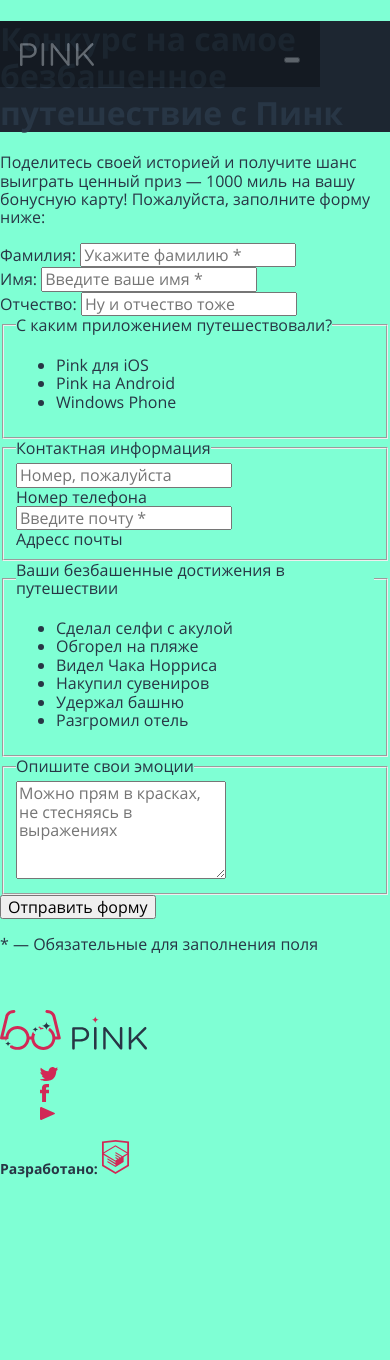
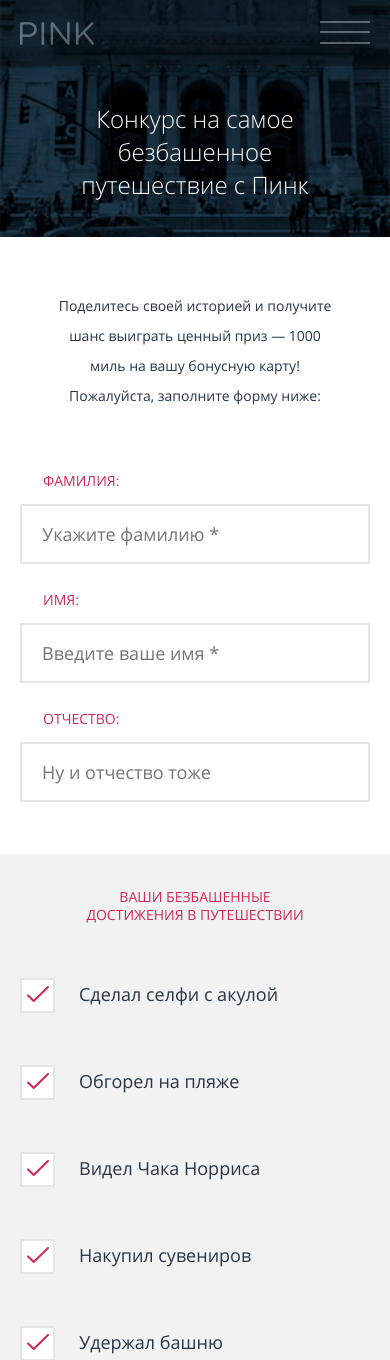
Before and after one commit to Allex24/1707749-pink-22, a website: page source/form.html in a window 390 px wide. Shown: the top 1360 px of the page. Before the commit the page ends 1218 px from the top, so only its background shows below. Drawn offline with nearby package versions, Linux system fonts and the light colour scheme; files that its build step writes are made by us from their sources.

Commit message:
Выполняет стилизацию страницы форм

```diff
--- a/source/form.html
+++ b/source/form.html
@@ -9,32 +9,32 @@
     <title>Мобильное приложение Пинк</title>
     <link href="./css/style.css" rel="stylesheet">
   </head>
-  <body class="page-body" style="background-color: aquamarine;">
+  <body class="page-body">
 
     <!--HEADER-->
     <header class="header">
       <div class="container">
         <div class="header__inner">
-          <a href="index.html" class="header__logo">
+          <a class="header__logo">
             <img src="img/logotype-mobile.svg" width="74" height="23" alt="Мобильное приложение «Пинк»">
           </a>
           <nav class="main-nav">
-            <button class="main-nav__toggle" type="button">
-              <span class="visually-hidden">Открыть меню</span>
-            </button>
+            <div class="header__burger">
+              <span></span>
+            </div>
             <div class="main-nav__wrapper">
               <ul class="main-nav__list site-list">
                 <li class="site-list__item">
-                  <a href="index.html">Главная</a>
+                  <a class="site-list__link">Главная</a>
                 </li>
                 <li class="site-list__item">
-                  <a href="#">Фотографии</a>
-                </li>
-                <li class="site-list__item site-list__item--active">
-                  <a href="#">Конкурс</a>
+                  <a class="site-list__link" href="#">Фотографии</a>
                 </li>
                 <li class="site-list__item">
-                  <a href="https://htmlacademy.ru/">HTML Academy</a>
+                  <a class="site-list__link" href="#">Конкурс</a>
+                </li>
+                <li class="site-list__item">
+                  <a class="site-list__link" href="https://htmlacademy.ru/">HTML Academy</a>
                 </li>
               </ul>
             </div>
@@ -46,7 +46,7 @@
     <main class="main">
 
       <!--INTRO-->
-      <section class="intro intro-form">
+      <section class="intro-form">
         <div class="wrapper">
           <h1 class="intro__title">
             Конкурс на самое безбашенное путешествие с Пинк
@@ -56,13 +56,13 @@
 
       <!--Form-block -->
       <section class="form-block">
-        <div class="wrapper">
+        <div class="form-block__wrapper">
           <p class="form-block__content">
             Поделитесь своей историей и получите шанс выиграть ценный приз — 1000 миль на вашу бонусную карту! Пожалуйста, заполните форму ниже:
           </p>
 
           <form class="form-block__form" method="get" action="https://echo.htmlacademy.ru">
-            <div class="form-block__form-contacts half-size-form">
+            <div class="form-block__form-contacts-name half-size-form">
               <div class="contact-input">
                 <label class="contact-input__label" for="user-surname">Фамилия:</label>
                 <input class="contact-input__input" type="text" id="user-surname" name="user-surname" placeholder="Укажите фамилию *" required>
@@ -80,27 +80,84 @@
 
             </div>
 
-            <div class="form-block__form-contacts half-size-form">
+            <div class="form-block__form-contacts form-block__form-color">
+              <fieldset class="form-block__fieldset">
+                <legend class="form-block__legend legend--checkbox">Ваши безбашенные достижения в путешествии</legend>
 
+                  <ul class="form-block__list">
+
+                    <li class="form-block__item form-block__item-checkbox">
+                      <input class="visually-hidden form-block__input-checkbox" type="checkbox" name="selfie" id="selfie" checked>
+                      <label for="selfie">Сделал селфи с акулой</label>
+                    </li>
+
+                    <li class="form-block__item form-block__item-checkbox">
+                      <input class="visually-hidden form-block__input-checkbox" type="checkbox" name="on-beach" id="on-beach" checked>
+                      <label for="on-beach">Обгорел на пляже</label>
+                    </li>
+
+                    <li class="form-block__item form-block__item-checkbox">
+                      <input class="visually-hidden form-block__input-checkbox" type="checkbox" name="chuck-norris" id="chuck-norris">
+                      <label for="chuck-norris">Видел Чака Норриса</label>
+                    </li>
+
+                    <li class="form-block__item form-block__item-checkbox">
+                      <input class="visually-hidden form-block__input-checkbox" type="checkbox" name="souvenirs" id="souvenirs">
+                      <label for="souvenirs">Накупил сувениров</label>
+                    </li>
+
+                    <li class="form-block__item form-block__item-checkbox">
+                      <input class="visually-hidden form-block__input-checkbox" type="checkbox" name="tower" id="tower" checked>
+                      <label for="tower">Удержал башню</label>
+                    </li>
+
+                    <li class="form-block__item form-block__item-checkbox">
+                      <input class="visually-hidden form-block__input-checkbox" type="checkbox" name="hotel" id="hotel">
+                      <label for="hotel">Разгромил отель</label>
+                    </li>
+                  </ul>
+                </fieldset>
+              </div>
+
+
+            <div class="form-block__form-contacts form-contacts--email">
               <fieldset class="form-block__fieldset">
-                <legend class="form-block__legend">
+                <legend class="form-block__legend legen-hidden">
+                  Контактная информация
+                </legend>
+                <div class="contact-input">
+                  <label class="contact-input__label" for="user-contacts-phone">Номер телефона</label>
+                  <input class="contact-input__input" type="tell" id="user-contacts-phone" name="user-contacts-phone" placeholder="Номер, пожалуйста">
+                </div>
+
+                <div class="contact-input">
+                  <label class="contact-input__label" for="user-contacts-phone">Адресс почты</label>
+                  <input class="contact-input__input" type="email" id="user-contacts-email" name="user-contacts-email" placeholder="Введите почту *" required>
+                </div>
+              </fieldset>
+            </div>
+
+            <div class="form-block__form-contacts half-size-form form-block__form-color">
+
+              <fieldset class="form-block__fieldset fieldset--radio">
+                <legend class="form-block__legend legend--radio">
                   С каким приложением путешествовали?
                 </legend>
 
-                <ul class="form-block__list ">
+                <ul class="form-block__list">
                   <li class="form-block__item form-block__item-radio">
-                    <input class="visually-hidden contact-input__input contact-input__input-radio" type="radio" name="application-selection" value="for-iOS" id="filter-radio_for-iOS" checked>
+                    <input class="visually-hidden form-block__input-radio" type="radio" name="application-selection" value="for-iOS" id="filter-radio_for-iOS" checked>
                     <label for="filter-radio_for-iOS">Pink для iOS</label>
                   </li>
 
                   <li class="form-block__item form-block__item-radio">
-                    <input class="visually-hidden contact-input__input contact-input__input-radio" type="radio" name="application-selection" value="for-Android" id="filter-radio_for-Android">
-                    <label class="contact-input__label" for="filter-radio_for-Android">Pink на Android</label>
+                    <input class="visually-hidden form-block__input-radio" type="radio" name="application-selection" value="for-Android" id="filter-radio_for-Android">
+                    <label for="filter-radio_for-Android">Pink на Android</label>
                   </li>
 
                   <li class="form-block__item form-block__item-radio">
-                    <input class="visually-hidden contact-input__input contact-input__input-radio" type="radio" name="application-selection" value="for-Windows-Phone" id="filter-radio_for-Windows-Phone">
-                    <label class="contact-input__label" for="filter-radio_for-Windows-Phone">Windows Phone</label>
+                    <input class="visually-hidden form-block__input-radio" type="radio" name="application-selection" value="for-Windows-Phone" id="filter-radio_for-Windows-Phone">
+                    <label for="filter-radio_for-Windows-Phone">Windows Phone</label>
                   </li>
 
                 </ul>
@@ -108,65 +165,9 @@
             </div>
 
             <div class="form-block__form-contacts">
-              <fieldset class="form-block__fieldset">
-                <legend class="form-block__legend">
-                  Контактная информация
-                </legend>
-                <div class="contact-input">
-                  <input class="contact-input__input" type="tell" id="user-contacts-phone" name="user-contacts-phone" placeholder="Номер, пожалуйста"><br>
-                  <label class="contact-input__label" for="user-contacts-phone">Номер телефона</label>
-                </div>
 
-                <div class="contact-input">
-                  <input class="contact-input__input" type="email" id="user-contacts-email" name="user-contacts-email" placeholder="Введите почту *" required><br>
-                  <label class="contact-input__label" for="user-contacts-phone">Адресс почты</label>
-                </div>
-              </fieldset>
-            </div>
-
-            <div class="form-block__form-contacts">
-            <fieldset class="form-block__fieldset">
-              <legend class="form-block__legend">Ваши безбашенные достижения в путешествии</legend>
-
-                <ul class="form-block__list">
-
-                  <li class="form-block__item form-block__item-checkbox">
-                    <input class="visually-hidden progress__input-checkbox progress__input" type="checkbox" name="selfie" id="selfie" checked>
-                    <label for="selfie">Сделал селфи с акулой</label>
-                  </li>
-
-                  <li class="form-block__item form-block__item-checkbox">
-                    <input class="visually-hidden contact-input__input" type="checkbox" name="on-beach" id="on-beach" checked>
-                    <label for="on-beach">Обгорел на пляже</label>
-                  </li>
-
-                  <li class="form-block__item form-block__item-checkbox">
-                    <input class="visually-hidden contact-input__input" type="checkbox" name="chuck-norris" id="chuck-norris">
-                    <label for="chuck-norris">Видел Чака Норриса</label>
-                  </li>
-
-                  <li class="form-block__item form-block__item-checkbox">
-                    <input class="visually-hidden contact-input__input" type="checkbox" name="souvenirs" id="souvenirs">
-                    <label for="souvenirs">Накупил сувениров</label>
-                  </li>
-
-                  <li class="form-block__item form-block__item-checkbox">
-                    <input class="visually-hidden contact-input__input" type="checkbox" name="tower" id="tower" checked>
-                    <label for="tower">Удержал башню</label>
-                  </li>
-
-                  <li class="form-block__item form-block__item-checkbox">
-                    <input class="visually-hidden contact-input__input" type="checkbox" name="hotel" id="hotel">
-                    <label for="hotel">Разгромил отель</label>
-                  </li>
-                </ul>
-              </fieldset>
-            </div>
-
-            <div class="form-block__form-contacts">
-
-            <fieldset class="form-block__fieldset">
-              <legend class="form-block__fieldset">
+            <fieldset class="form-block__fieldset form-block__fieldset--textarea">
+              <legend class="form-block__legend form-block__legend--textarea">
                 Опишите свои эмоции
               </legend>
               <textarea class="contact-input__input  contact-input__input--center" rows="5" id="your-emotion" name="content" placeholder="Можно прям в красках, не стесняясь в выражениях"></textarea>
@@ -174,11 +175,13 @@
 
           </div>
 
-          <button class="form-block__button" type ="submit">Отправить форму</button>
+          <div class="form-block__button">
+            <button class="button" type ="submit">Отправить форму</button>
+          </div>
 
           <div class="form-block__attention">
             <p class="attention__content">
-              <span class="content__star">*</span> — Обязательные для заполнения поля
+              <span class="content__star">*</span> — Обязательные <span class="attention__content-hidden">для заполнения</span> поля
             </p>
           </div>
 
--- /dev/null
+++ b/source/sass/blocks/form-block.scss
@@ -0,0 +1,204 @@
+// Form-block
+
+.form-block__content {
+  max-width: 280px;
+  font-weight: normal;
+  font-size: 14px;
+  line-height: 30px;
+  text-align: center;
+  padding-top: 54px;
+  margin: 0 auto;
+}
+
+.form-block__form {
+  padding-top: 34px;
+}
+
+.contact-input {
+  display: flex;
+  flex-direction: column;
+  &__label {
+    font-size: 14px;
+    line-height: 30px;
+    color: $pink;
+    text-transform: uppercase;
+    padding-left: 23px;
+    margin-bottom: 8px;
+    margin-top: 21px;
+  }
+
+  &__input{
+    font-size: 18px;
+    line-height: 30px;
+    padding: 13px 0 13px 20px;
+    border: 2px solid $borderGrey;
+    border-radius: 1px;
+  }
+}
+
+.form-block__form-contacts-name {
+  margin-bottom: 52px;
+  padding: 0 20px;
+}
+
+.form-block__form-color {
+  background-color: $lightgrey;
+}
+
+.form-block__fieldset {
+  border: none;
+  margin: 0 auto;
+  padding: 0 20px;
+  }
+
+.form-block__legend {
+  font-size: 14px;
+  line-height: 18px;
+  text-transform: uppercase;
+  color: $pink;
+  text-align: center;
+  max-width: 220px;
+}
+
+.legend--checkbox {
+  padding: 34px 0 55px;
+}
+
+.form-block__list {
+  list-style: none;
+  margin: 0;
+  padding: 0;
+}
+
+.form-block__item {
+  font-size: 18px;
+  line-height: 30px;
+}
+
+.form-block__item-checkbox {
+  padding: 0 0 57px 59px;
+}
+
+.form-block__input-checkbox + label {
+  position: relative;
+
+}
+
+.form-block__input-checkbox + label:before {
+  content: "";
+  width: 35px;
+  height: 35px;
+  position: absolute;
+  top: -4px;
+  left: -59px;
+  border: 2px solid $borderGrey;
+  border-radius: 1px;
+  background-color: $white;
+}
+
+.form-block__input-checkbox + label::after {
+  content: '';
+  background-image: url(../img/tick.svg);
+  position: absolute;
+  width: 22px;
+  height: 16px;
+  left: -52px;
+  top: 4px;
+}
+
+.legen-hidden {
+  display: none;
+}
+
+.form-contacts--email {
+  margin-bottom: 44px;
+}
+
+.legend--radio {
+  padding: 42px 0 52px;
+}
+
+form-block__item-radio{
+  margin: 0;
+  padding: 0;
+}
+
+.form-block__item-radio {
+  padding: 0 0 62px 70px;
+}
+
+.form-block__item-radio:last-child {
+  padding-bottom: 54px;
+}
+
+.form-block__input-radio + label {
+  position: relative;
+}
+
+.form-block__input-radio + label:before {
+  content: "";
+  width: 37px;
+  height: 37px;
+  position: absolute;
+  top: -5px;
+  left: -69px;
+  border: 2px solid $borderGrey;
+  border-radius: 50%;
+  background-color: $white;
+}
+
+.form-block__input-radio + label::after {
+  content: '';
+  content: "";
+  width: 15px;
+  height: 15px;
+  position: absolute;
+  top: 6px;
+  left: -58px;
+  border-radius: 50%;
+  background-color: $pink;
+}
+
+.form-block__legend--textarea {
+  padding: 42px 0 22px;
+}
+
+.contact-input__input--center {
+  width: 100%;
+  min-height: 197px;
+  padding: 22px 0 0 20px;
+}
+
+.form-block__fieldset--textarea {
+  margin-bottom: 52px;
+}
+
+.form-block__button {
+  padding: 0 20px;
+}
+
+.button {
+  width: 280px;
+  height: 65px;
+  color: $white;
+  text-transform: uppercase;
+  background-color: $bgButton;
+  border: 2px solid $bgButton;
+  border-radius: 1px;
+  padding: 0;
+}
+
+.attention__content {
+  text-align: center;
+  font-size: 14px;
+  line-height: 30px;
+  text-transform: uppercase;
+}
+
+.attention__content-hidden {
+  display: none;
+}
+
+.content__star {
+  color: $pink;
+}
--- a/source/sass/blocks/header.scss
+++ b/source/sass/blocks/header.scss
@@ -5,7 +5,7 @@
   opacity: 0.3;
   position: absolute;
   z-index: 100;
-  min-width: 320px;
+  width: 100%;
   &__inner {
     min-height: 66px;
     display: flex;
--- /dev/null
+++ b/source/sass/blocks/intro-form.scss
@@ -0,0 +1,22 @@
+// Intro-form
+
+.intro-form {
+  min-height: 237px;
+  background-image: url(../img/bg-intro-form-mobile.png);
+  background-repeat: no-repeat;
+  background-position: center center;
+  background-size: cover;
+}
+
+
+
+.intro__title {
+  margin: 0 auto;
+  max-width: 228px;
+  padding-top: 102px;
+  text-align: center;
+  font-weight: 300;
+  font-size: 24px;
+  line-height: 33px;
+  color: $white;
+}
--- a/source/sass/global/variables.scss
+++ b/source/sass/global/variables.scss
@@ -6,6 +6,8 @@
 $white: #FFFFFF;
 $pink: #D22856;
 $bg-grey: #1D2631;
+$borderGrey: #E5E5E5;
+$bgButton: #2AAB6D;
 
 $tablet-width: 660px;
 $desktop-width: 1200px;
--- a/source/sass/style.scss
+++ b/source/sass/style.scss
@@ -18,3 +18,5 @@
 @import 'blocks/contacts.scss';
 @import 'blocks/footer.scss';
 @import 'blocks/header__burger.scss';
+@import 'blocks/intro-form.scss';
+@import 'blocks/form-block.scss';
```
Also changed, not shown: source/img/bg-intro-form-mobile.png (added), source/img/tick.svg (added).
